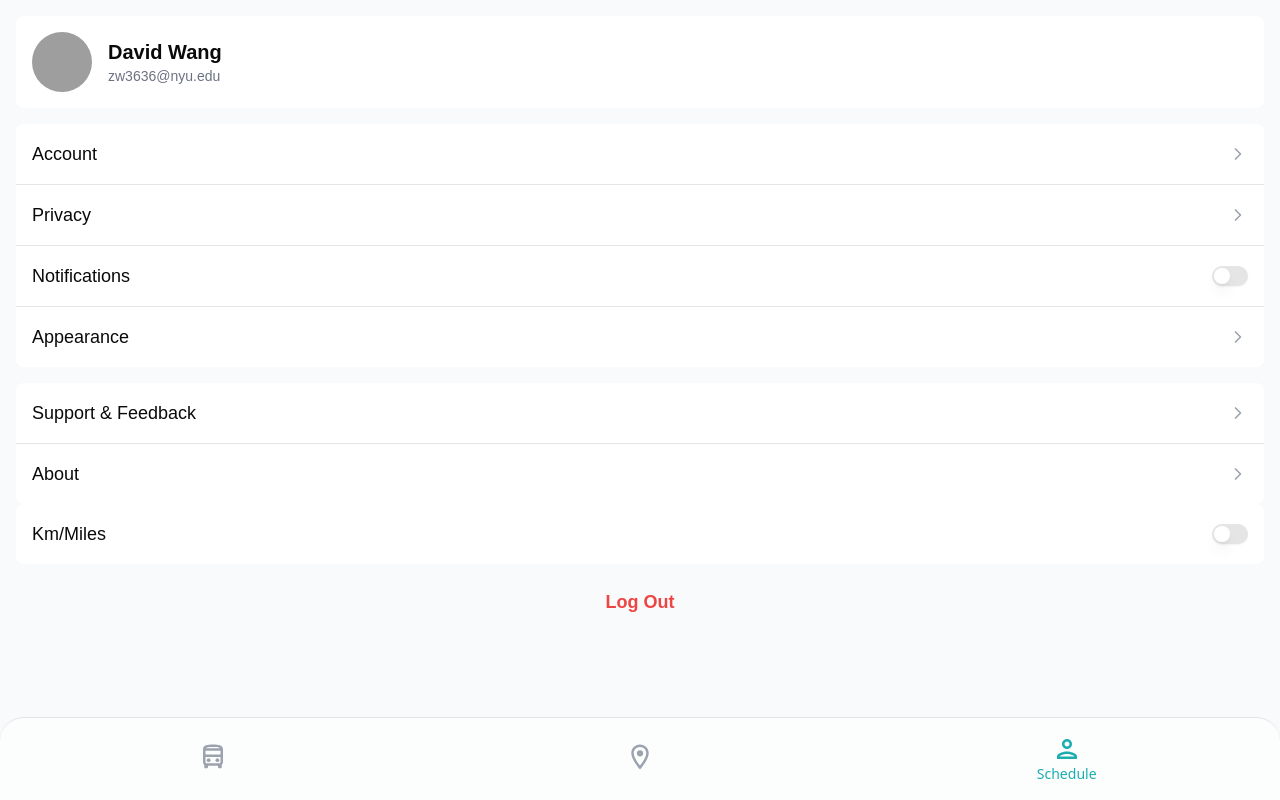
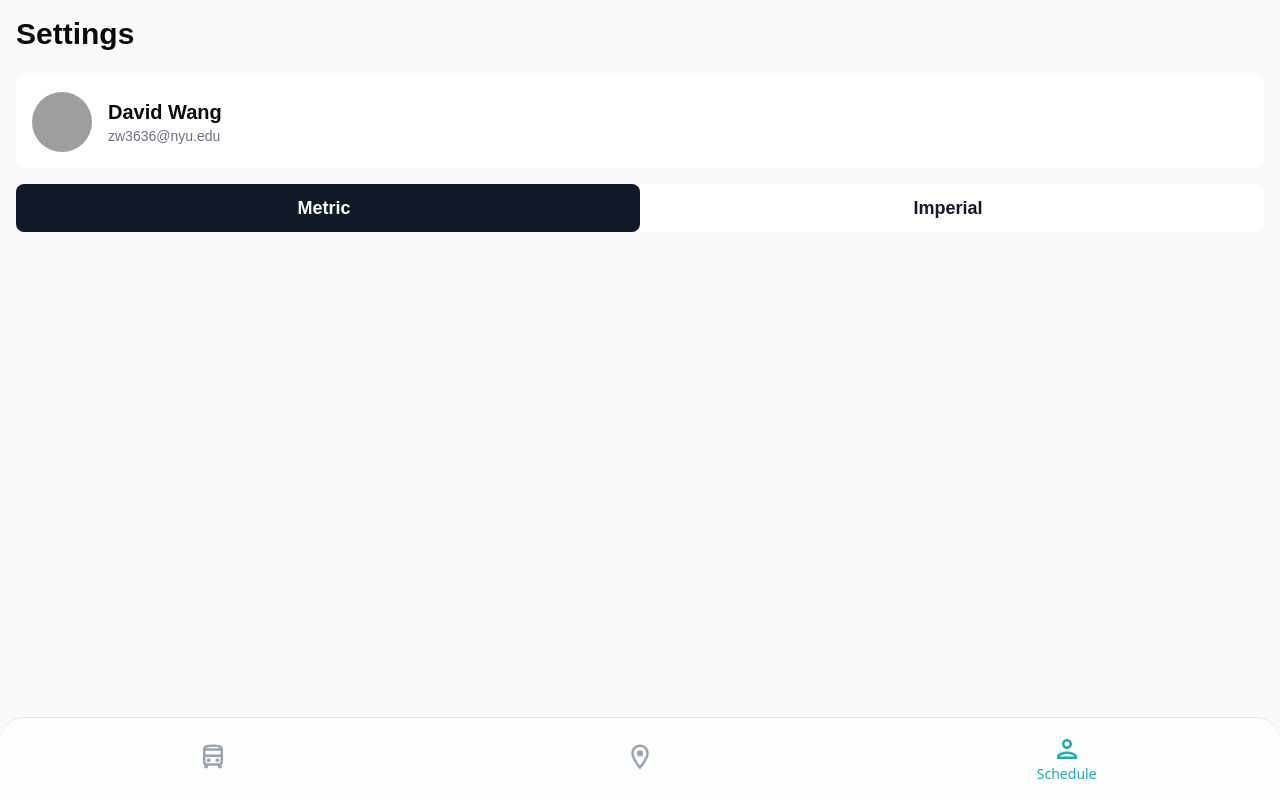
Before and after one commit to WangZhewei1027/NYU-GO, a Next.js app: page /main/schedule in a window 1280 px wide. Built offline with nearby package versions, Linux system fonts and the light colour scheme; no server answers; grey boxes are pictures that could not be loaded.

Commit message:
2025.4.3.0

```diff
--- a/app/main/schedule/page.tsx
+++ b/app/main/schedule/page.tsx
@@ -1,12 +1,22 @@
+"use client";
+import { use, useState, useEffect } from "react";
 import React from "react";
 import { Switch } from "@/components/ui/switch"; // 使用 ShadCN UI 的 Switch 组件
 import { ChevronRight } from "lucide-react"; // 右箭头图标
 import Image from "next/image";
+import ProgressBar from "@/components/Card/ProgressBar";
+import { useStore, StoreState } from "@/app/store";
+import { shallow } from "zustand/shallow";
 
 export default function Settings() {
   return (
     <div className="min-h-screen bg-gray-50 p-4">
       {/* 个人信息卡片 */}
+      <div className="flex mb-6 items-center">
+        <h1 className="text-3xl font-bold">Settings</h1>
+      </div>
+
+      {/* 个人信息 */}
       <div className="bg-white rounded-lg  p-4 mb-4">
         <div className="flex items-center">
           <Image
@@ -23,49 +33,75 @@ export default function Settings() {
         </div>
       </div>
 
-      {/* 设置列表 */}
-      <div className="bg-white rounded-lg  divide-y">
-        {/* 账户设置 */}
-        <SettingItem title="Account" />
-        <SettingItem title="Privacy" />
-        <SettingItem title="Notifications" rightElement={<Switch />} />
-        <SettingItem title="Appearance" />
-      </div>
-
       {/* 其他设置 */}
-      <div className="bg-white rounded-lg  divide-y mt-4">
+      {/* <div className="bg-white rounded-lg  divide-y mt-4">
         <SettingItem title="Support & Feedback" />
         <SettingItem title="About" />
       </div>
 
       <div className="bg-white rounded-lg  divide-y">
         <SettingItem title="Km/Miles" rightElement={<Switch />} />
+      </div> */}
+
+      <div className="mt-4">
+        {/* <span className="text-lg font-semibold text-gray-900">
+          Measurement Units
+        </span> */}
+        <UnitToggle />
       </div>
 
       {/* 退出按钮 */}
-      <div className="mt-6 text-center">
+      {/* <div className="mt-6 text-center">
         <button className="text-red-500 font-bold text-lg">Log Out</button>
-      </div>
+      </div> */}
     </div>
   );
 }
 
 // 设置项组件
-function SettingItem({
-  title,
-  rightElement,
-}: {
-  title: string;
-  rightElement?: React.ReactNode;
-}) {
+function UnitToggle() {
+  const unit = useStore((state: StoreState) => state.unit);
+  const setUnit = useStore((state: StoreState) => state.setUnit);
+
+  const [isMetric, setIsMetric] = useState(
+    localStorage.getItem("unit") !== null
+      ? localStorage.getItem("unit") === "metric"
+      : true
+  );
+
+  const toggle = () => {
+    const newUnit = isMetric ? "imperial" : "metric";
+    setUnit(newUnit);
+    setIsMetric(!isMetric);
+    localStorage.setItem("unit", newUnit);
+  };
+
   return (
-    <div className="flex items-center justify-between p-4">
-      <span className="text-lg">{title}</span>
-      {rightElement ? (
-        rightElement
-      ) : (
-        <ChevronRight className="w-5 h-5 text-gray-400" />
-      )}
+    <div
+      className="w-full h-12 relative cursor-pointer select-none"
+      onClick={toggle}
+    >
+      <div className="absolute inset-0 bg-white rounded-lg" />
+      <div
+        className="absolute top-0 left-0 h-full w-1/2 bg-gray-900 rounded-lg transition-transform duration-300"
+        style={{ transform: isMetric ? "translateX(0%)" : "translateX(100%)" }}
+      />
+      <div className="relative flex justify-around items-center h-full">
+        <span
+          className={`z-10 text-lg font-semibold ${
+            isMetric ? "text-white" : "text-gray-900"
+          }`}
+        >
+          Metric
+        </span>
+        <span
+          className={`z-10 text-lg font-semibold ${
+            !isMetric ? "text-white" : "text-gray-900"
+          }`}
+        >
+          Imperial
+        </span>
+      </div>
     </div>
   );
 }
--- a/app/store.ts
+++ b/app/store.ts
@@ -20,6 +20,8 @@ export type StoreState = {
   shuttleData: BusInfo;
   setShuttleData: (data: BusInfo) => void;
   stopsData: StopRoute;
+  unit: "metric" | "imperial"; // 添加单位类型
+  setUnit: (unit: "metric" | "imperial") => void;
 };
 
 export const useStore = create<StoreState>()(
@@ -34,5 +36,7 @@ export const useStore = create<StoreState>()(
       set({ currentLocation: newLocation }),
     shuttleData: {},
     setShuttleData: (data: BusInfo) => set({ shuttleData: data }),
+    unit: "metric", // 默认单位为公制
+    setUnit: (unit: "metric" | "imperial") => set({ unit }),
   }))
 );
--- a/components/Card/ProgressBar.tsx
+++ b/components/Card/ProgressBar.tsx
@@ -1,5 +1,6 @@
 import { routes } from "@/app/utils/utils";
 import { useNearestBus } from "./useNearestBus";
+import { useStore, StoreState } from "@/app/store";
 
 function convertDistToProgress(dist: number | null): number {
   if (dist === null) return 0; // Default to 0 if no data
@@ -14,12 +15,27 @@ function convertDistToProgress(dist: number | null): number {
   return Math.min(100, Math.max(0, progress));
 }
 
-function convertDist(dist: number | null): string | null {
+function convertDist(
+  dist: number | null,
+  unit: "metric" | "imperial"
+): string | null {
   if (dist === null) return null;
-  if (dist > 1) {
-    return `${dist.toFixed(1)} km`;
+  if (unit === "imperial") {
+    // 将公里转换为英里（1 km ≈ 0.621371 mi）和英尺（1 m ≈ 3.28084 ft）
+    const miles = dist * 0.621371;
+    if (miles > 1) {
+      return `${miles.toFixed(1)} mi`;
+    } else {
+      const feet = dist * 1000 * 3.28084;
+      return `${feet.toFixed(0)} ft`;
+    }
   } else {
-    return `${(dist * 1000).toFixed(0)} m`;
+    // 默认使用公制显示
+    if (dist > 1) {
+      return `${dist.toFixed(1)} km`;
+    } else {
+      return `${(dist * 1000).toFixed(0)} m`;
+    }
   }
 }
 
@@ -32,10 +48,12 @@ export default function ProgressBar({
   progress?: number;
   className?: string;
 }) {
+  const unit = useStore((state: StoreState) => state.unit);
+
   const dist = useNearestBus(routeName);
   const computedProgress = convertDistToProgress(dist);
   const clampedProgress = Math.min(90, Math.max(15, computedProgress)); // Avoid text going out of bounds
-  const convertedDist = convertDist(dist);
+  const convertedDist = convertDist(dist, unit);
 
   return (
     <div
```
Also changed, not shown: 1 other file (tests, documents, lock files or other folders).
